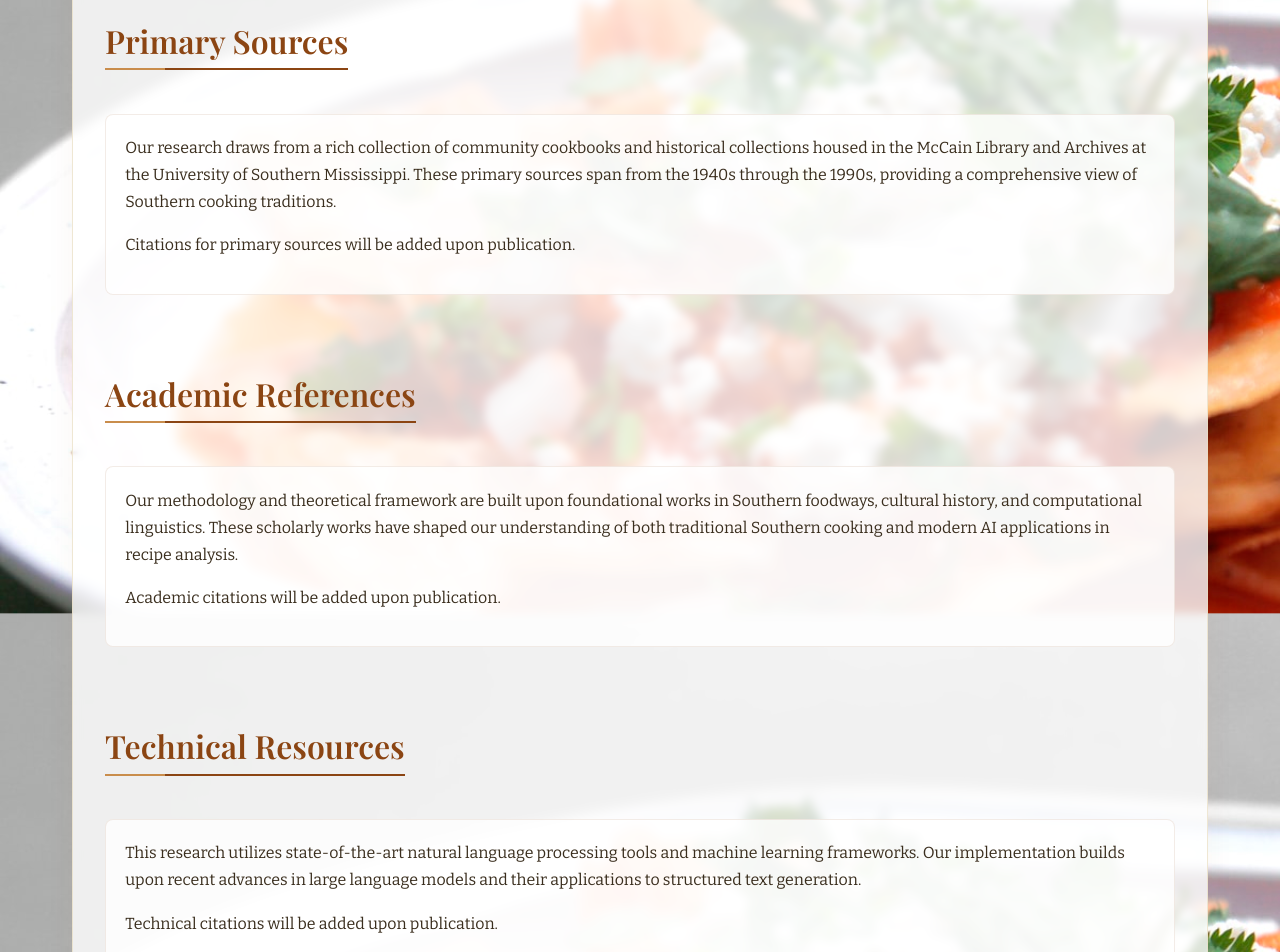
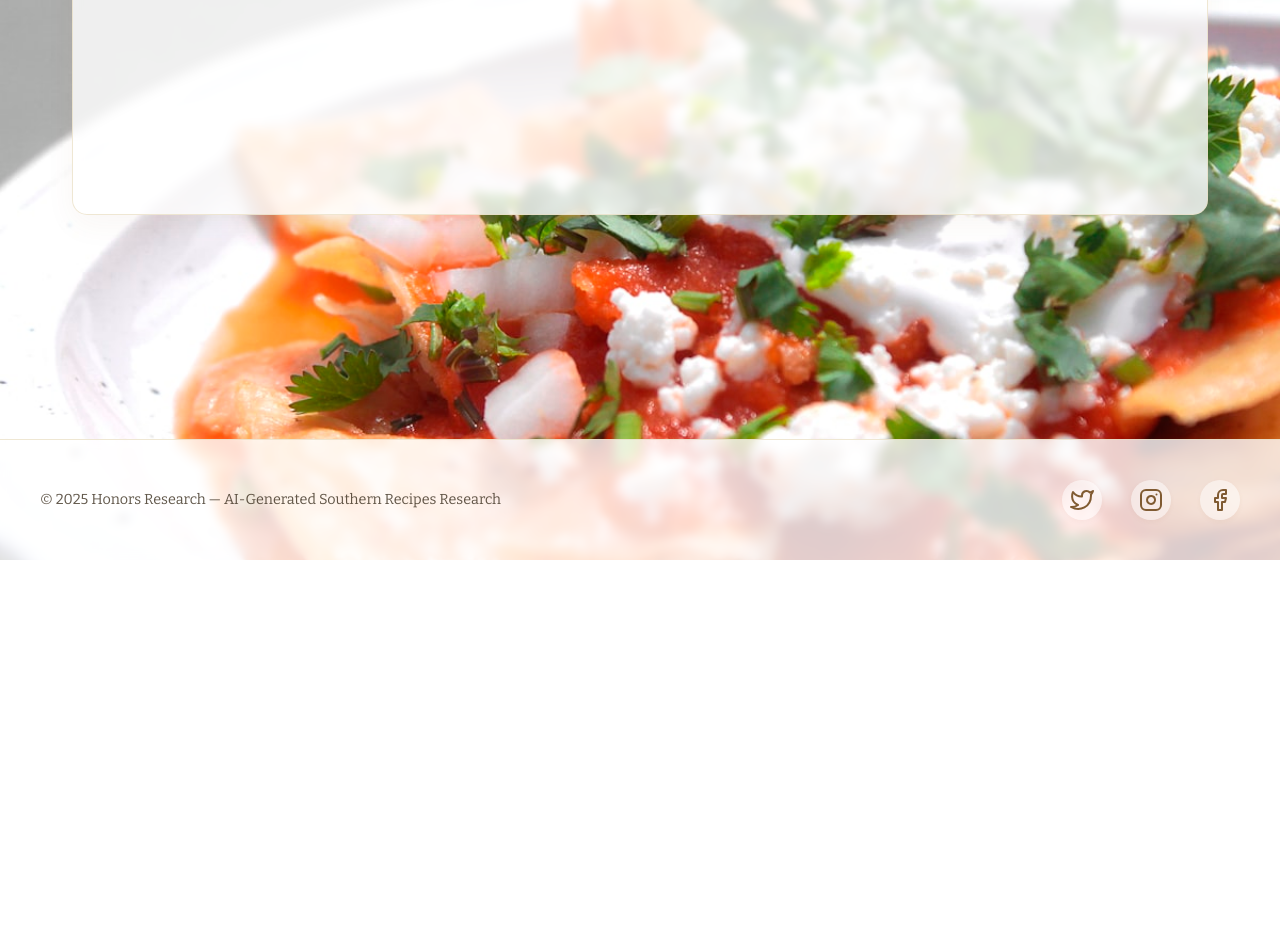
Before and after one commit to VelvetDragon/hon303-research-southai, a Next.js app: page /citations in a window 1280 px wide. Shown: the part 240-1192 px from the top of the page. After the commit the page ends 800 px from the top, so only its background shows below. Built offline with nearby package versions, Linux system fonts and the light colour scheme.

Commit message:
first draft deployable

```diff
--- a/pages/citations.js
+++ b/pages/citations.js
@@ -9,47 +9,15 @@ export default function Citations() {
       <div className={styles.sectionDivider}></div>
 
       <section className={styles.contentSection}>
-        <h2 className={styles.sectionTitle}>Primary Sources</h2>
-        <div className={`${styles.subsection} ${styles.spacedSection}`}>
-          <p>
-            Our research draws from a rich collection of community cookbooks and historical
-            collections housed in the McCain Library and Archives at the University of Southern
-            Mississippi. These primary sources span from the 1940s through the 1990s, providing
-            a comprehensive view of Southern cooking traditions.
-          </p>
-          <p className={styles.contentSpacing}>
-            Citations for primary sources will be added upon publication.
-          </p>
-        </div>
+
       </section>
 
       <section className={styles.contentSection}>
-        <h2 className={styles.sectionTitle}>Academic References</h2>
-        <div className={`${styles.subsection} ${styles.spacedSection}`}>
-          <p>
-            Our methodology and theoretical framework are built upon foundational works in
-            Southern foodways, cultural history, and computational linguistics. These scholarly
-            works have shaped our understanding of both traditional Southern cooking and modern
-            AI applications in recipe analysis.
-          </p>
-          <p className={styles.contentSpacing}>
-            Academic citations will be added upon publication.
-          </p>
-        </div>
+
       </section>
 
       <section className={styles.contentSection}>
-        <h2 className={styles.sectionTitle}>Technical Resources</h2>
-        <div className={`${styles.subsection} ${styles.spacedSection}`}>
-          <p>
-            This research utilizes state-of-the-art natural language processing tools and
-            machine learning frameworks. Our implementation builds upon recent advances in
-            large language models and their applications to structured text generation.
-          </p>
-          <p className={styles.contentSpacing}>
-            Technical citations will be added upon publication.
-          </p>
-        </div>
+
       </section>
     </div>
   );
```
